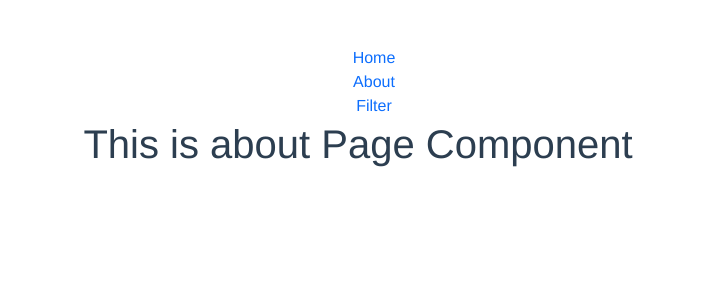
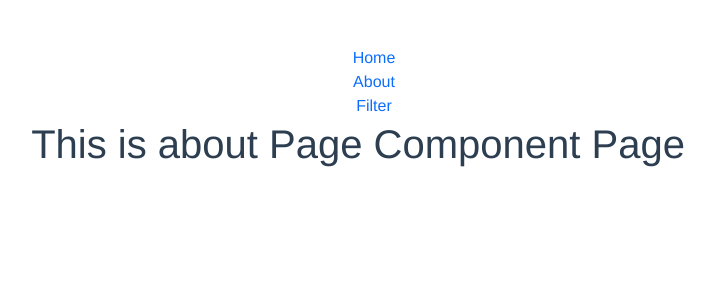
Before and after one commit to himanshukothari2011/vuex-proj, a Vue app: page /about in a window 1280 px wide. Shown: the top 300 px of the page, without its empty margins (282-997 px from the left). Built offline with nearby package versions, Linux system fonts and the light colour scheme.

Commit message:
Changes in About Component Headinng

```diff
--- a/src/components/About.vue
+++ b/src/components/About.vue
@@ -1,6 +1,6 @@
 <template>
 <div class="about">
-<h1>This is about Page Component </h1>
+<h1>This is about Page Component Page </h1>
 </div>
 </template>
 <script>
```
